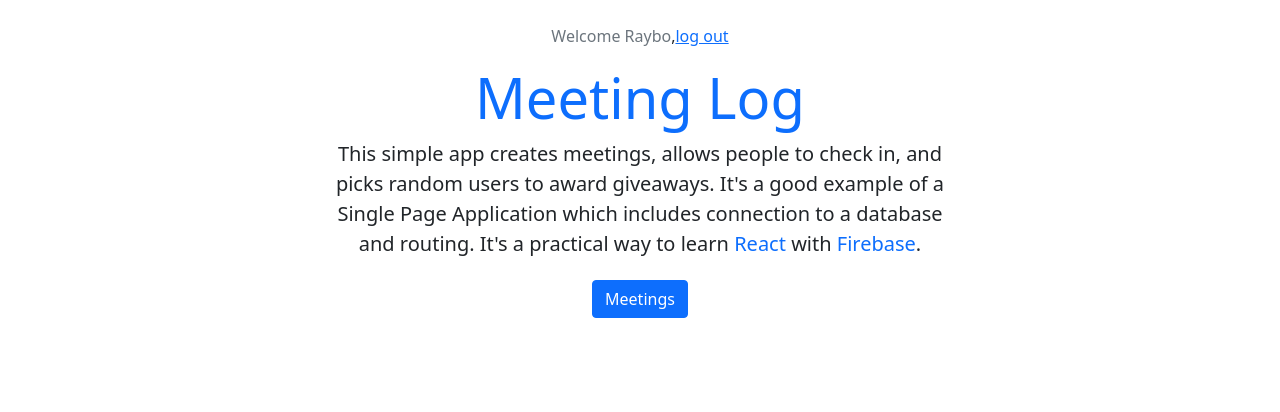
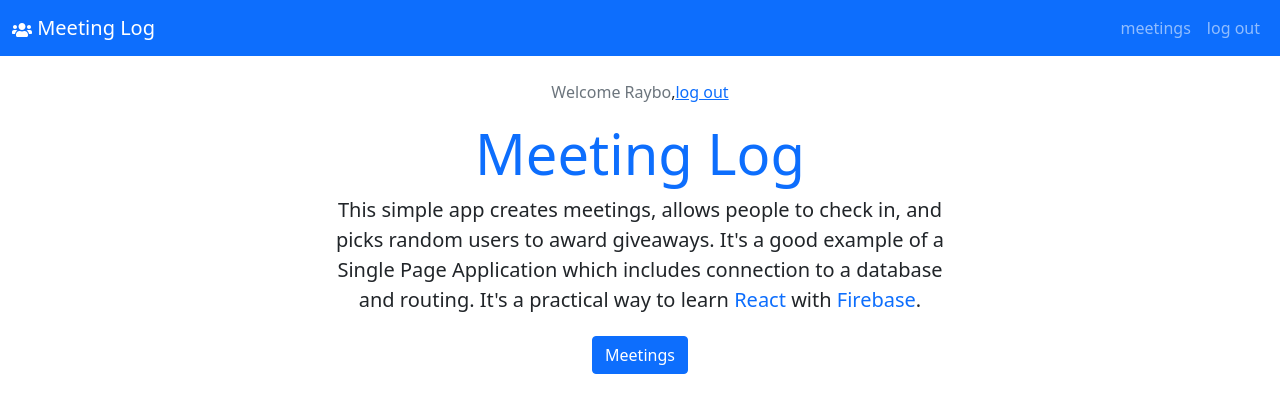
Before and after one commit to yogeshwari-jhala/ReactAPP, a React (Create React App) app: page / in a window 1280 px wide. Shown: the top 412 px of the page. Built offline with nearby package versions, Linux system fonts and the light colour scheme.

Commit message:
Navigation Part Done

```diff
--- a/src/App.js
+++ b/src/App.js
@@ -3,6 +3,8 @@ import './App.css';
 
 import Home from './Components/Home';
 import Welcome from './Components/Welcome';
+import Navigation from './Components/Navigation';
+
 
 class App extends Component{
   constructor() {
@@ -14,6 +16,7 @@ class App extends Component{
   render(){
     return (
       <div>
+        <Navigation user={this.state.user} />
         {this.state.user && <Welcome user={this.state.user} />}
         <Home user={this.state.user} />
       </div>
--- /dev/null
+++ b/src/Components/Navigation.js
@@ -0,0 +1,42 @@
+import React, { Component } from 'react';
+import { FaUsers } from 'react-icons/fa';
+
+class Navigation extends Component {
+  render() {
+    const { user } = this.props;
+
+    return (
+      <nav className="site-nav family-sans navbar navbar-expand bg-primary navbar-dark higher">
+        <div className="container-fluid">
+          <a href="/" className="navbar-brand">
+            <FaUsers className="mr-1" /> Meeting Log
+          </a>
+          <div className="navbar-nav ml-auto">
+            {user && (
+              <a className="nav-item nav-link" href="/meetings">
+                meetings
+              </a>
+            )}
+            {!user && (
+              <a className="nav-item nav-link" href="/login">
+                log in
+              </a>
+            )}
+            {!user && (
+              <a className="nav-item nav-link" href="/register">
+                register
+              </a>
+            )}
+            {user && (
+              <a className="nav-item nav-link" href="/login">
+                log out
+              </a>
+            )}
+          </div>
+        </div>
+      </nav>
+    );
+  }
+}
+
+export default Navigation;
```
